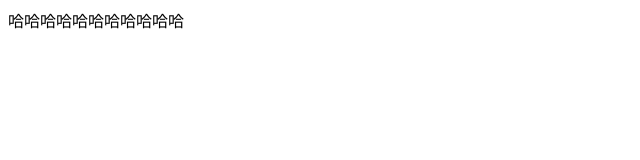
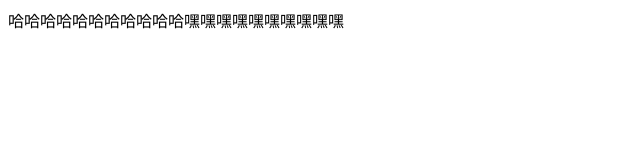
Before and after one commit to wangchunqi212/xm, a plain HTML site: page index.html in a window 1280 px wide. Shown: the whole page, without its empty margins (0-640 px from the left). Drawn offline with Linux system fonts and the light colour scheme.

Commit message:
wang第一次提交

```diff
--- a/index.html
+++ b/index.html
@@ -5,6 +5,6 @@
 	<title>Document</title>
 </head>
 <body>
-	哈哈哈哈哈哈哈哈哈哈哈
+	哈哈哈哈哈哈哈哈哈哈哈嘿嘿嘿嘿嘿嘿嘿嘿嘿嘿
 </body>
 </html>
```
